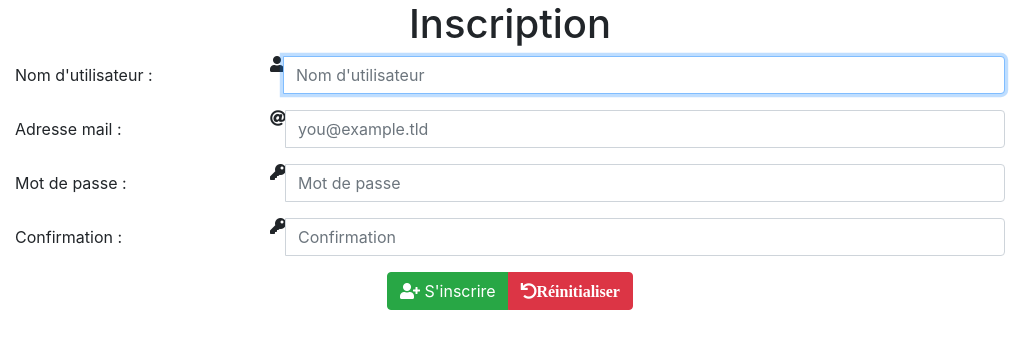
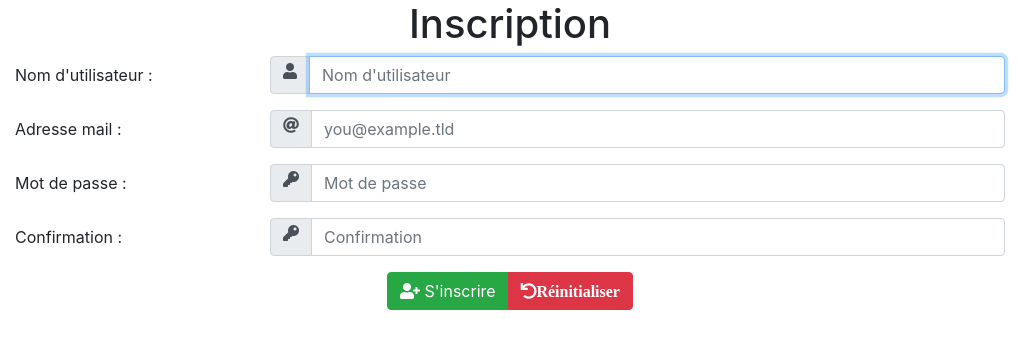
Before and after one commit to yanbuatois/IQChat_Client, an Electron app: page html/signup.html in a window 1020 px wide. Drawn offline with nearby package versions, Linux system fonts and the light colour scheme; no server answers.

Commit message:
Correction de problèmes d'affichage.

```diff
--- a/html/signup.html
+++ b/html/signup.html
@@ -22,7 +22,7 @@
           <label for="username" class="col-md-3 col-form-label">Nom d'utilisateur : </label>
           <div class="input-group col-md-9">
             <div class="input-group-prepend">
-              <span class="fas fa-user"></span>
+              <span class="fas fa-user input-group-text"></span>
             </div>
             <input class="form-control" type="text" name="username" id="username" placeholder="Nom d'utilisateur" required autofocus />
           </div>
@@ -31,7 +31,7 @@
           <label for="email" class="col-md-3 col-form-label">Adresse mail : </label>
           <div class="input-group col-md-9">
             <div class="input-group-prepend">
-              <span class="fas fa-at"></span>
+              <span class="fas fa-at input-group-text"></span>
             </div>
             <input class="form-control" type="email" name="email" id="email" placeholder="you@example.tld" required />
           </div>
@@ -40,7 +40,7 @@
           <label for="password" class="col-md-3 col-form-label">Mot de passe : </label>
           <div class="input-group col-md-9">
             <div class="input-group-prepend">
-              <span class="fas fa-key"></span>
+              <span class="fas fa-key input-group-text"></span>
             </div>
             <input class="form-control" type="password" name="password" id="password" placeholder="Mot de passe" required />
           </div>
@@ -49,7 +49,7 @@
           <label for="cpassword" class="col-md-3 col-form-label">Confirmation : </label>
           <div class="input-group col-md-9">
             <div class="input-group-prepend">
-              <span class="fas fa-key"></span>
+              <span class="fas fa-key input-group-text"></span>
             </div>
             <input class="form-control" type="password" name="cpassword" id="cpassword" placeholder="Confirmation" required />
           </div>
```
Also changed, not shown: html/login.html (+1 -1 lines).
